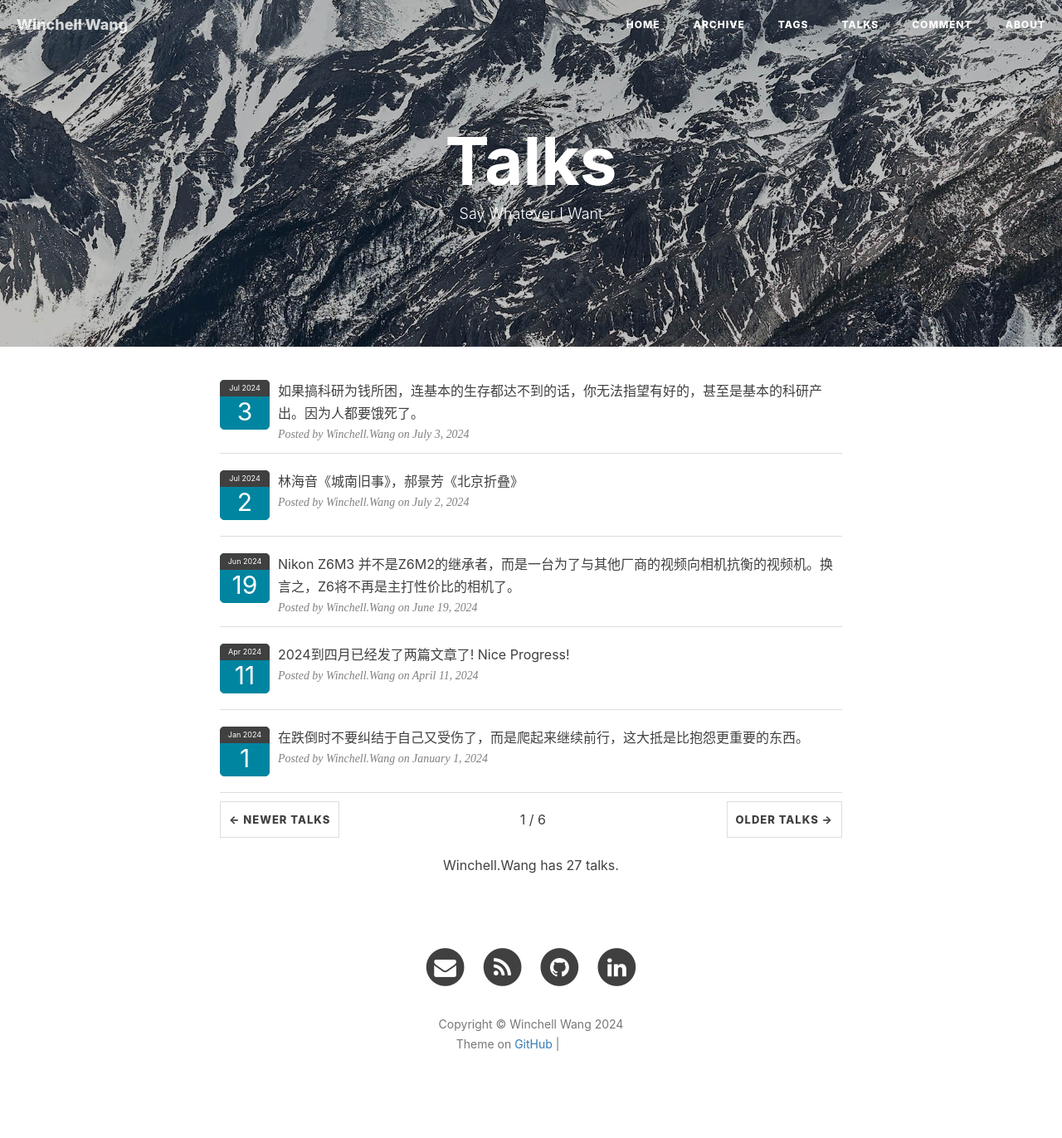
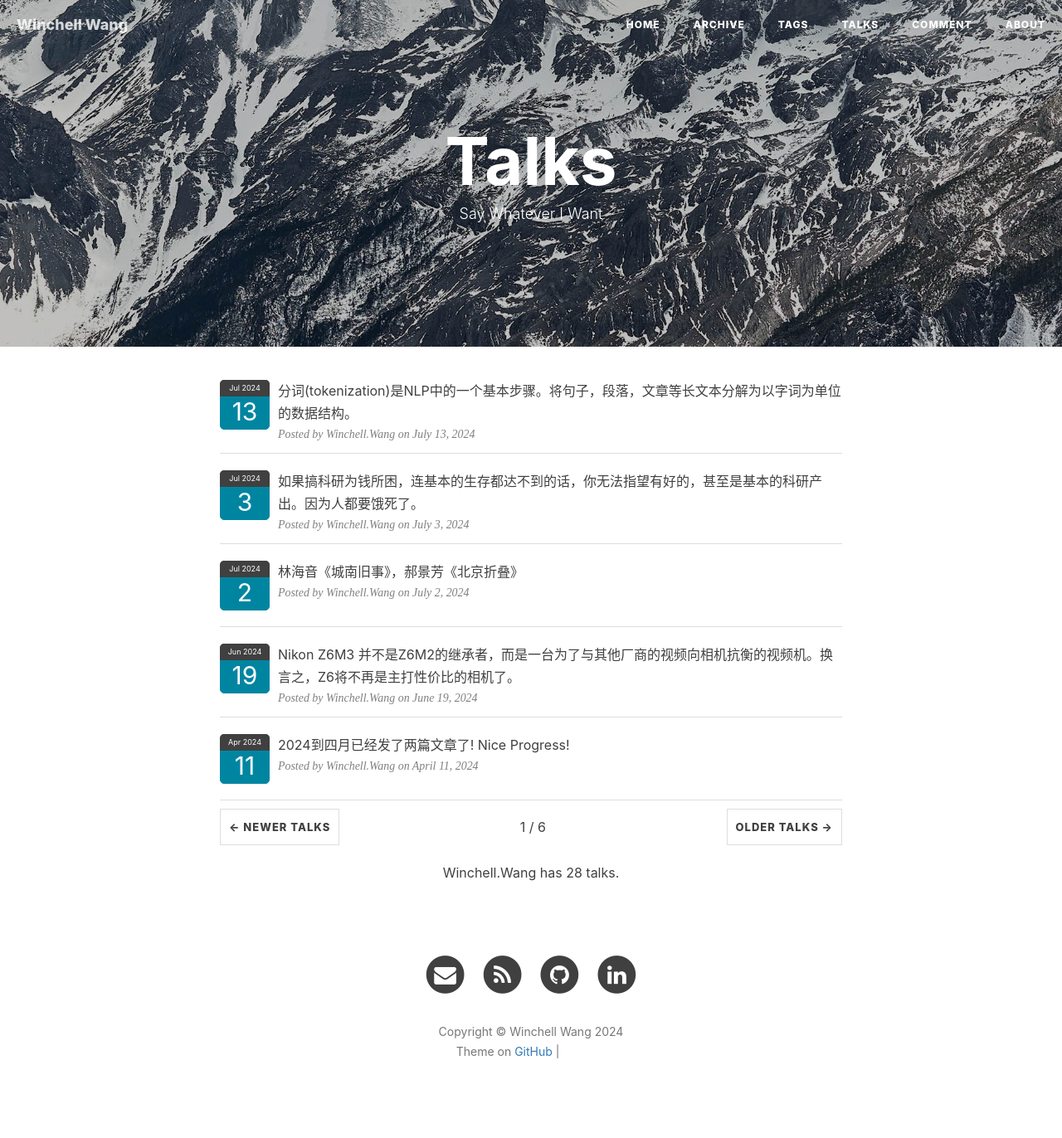
Before and after one commit to WinchellWang/winchellwang.github.io, a Jekyll site: the page built from 3talk.html, in a window 1280 px wide. Shown: the whole page at 83% size. Built offline with Jekyll 4.4.1, drawn with Linux system fonts in a browser that asks for light colours; nearby versions of some CDN libraries; comment, search, counter and statistics services are not loaded; grey boxes are pictures that could not be loaded.

Commit message:
New Talk

```diff
--- a/_data/talks.yml
+++ b/_data/talks.yml
@@ -1,6 +1,9 @@
 # Template
 # - mytalk: ""
 #   talkdate: "2023-05"
+
+- mytalk: "分词(tokenization)是NLP中的一个基本步骤。将句子，段落，文章等长文本分解为以字词为单位的数据结构。"
+  talkdate: "2024-07-13"
 
 - mytalk: "如果搞科研为钱所困，连基本的生存都达不到的话，你无法指望有好的，甚至是基本的科研产出。因为人都要饿死了。"
   talkdate: "2024-07-03"
```
